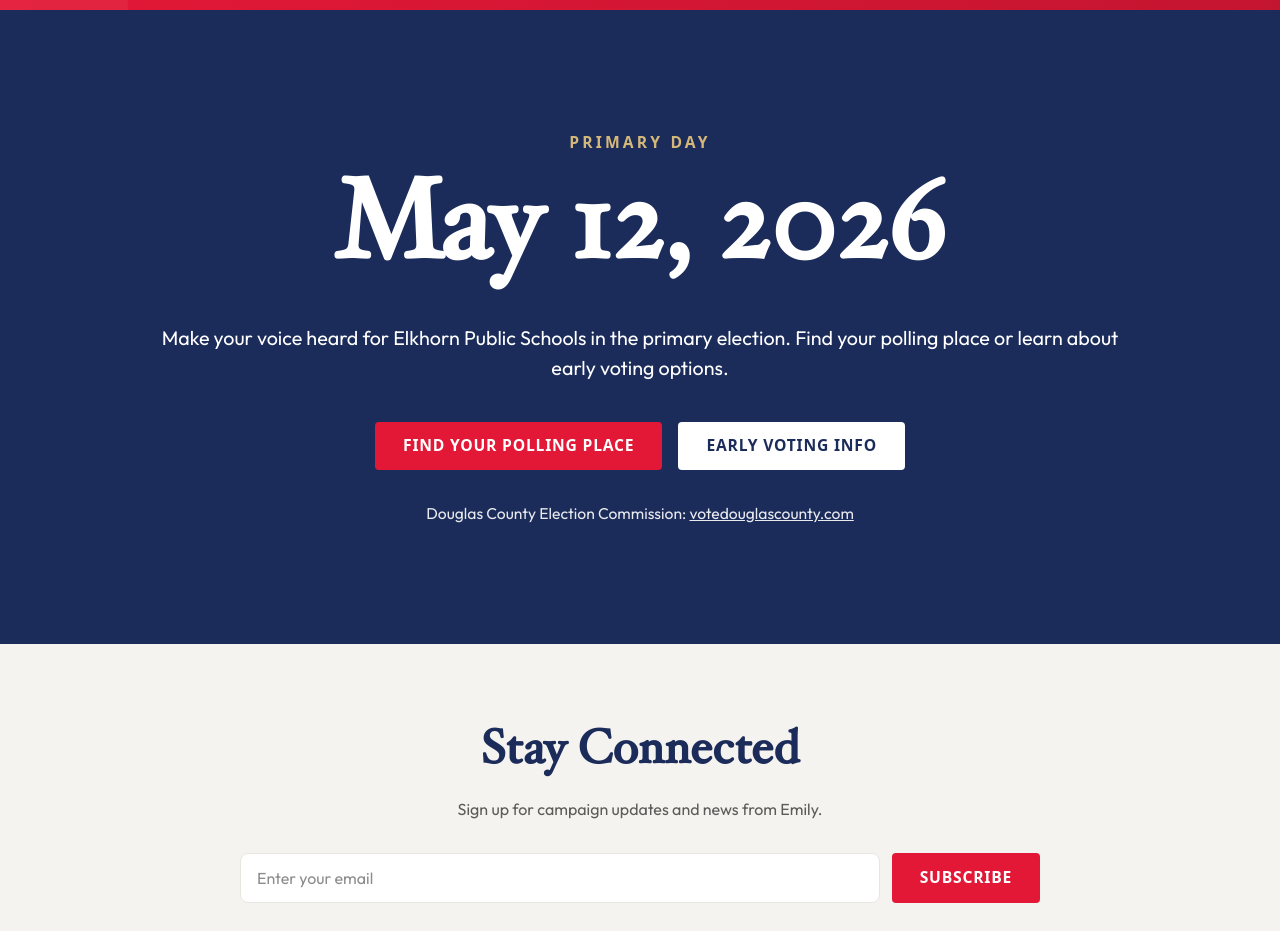
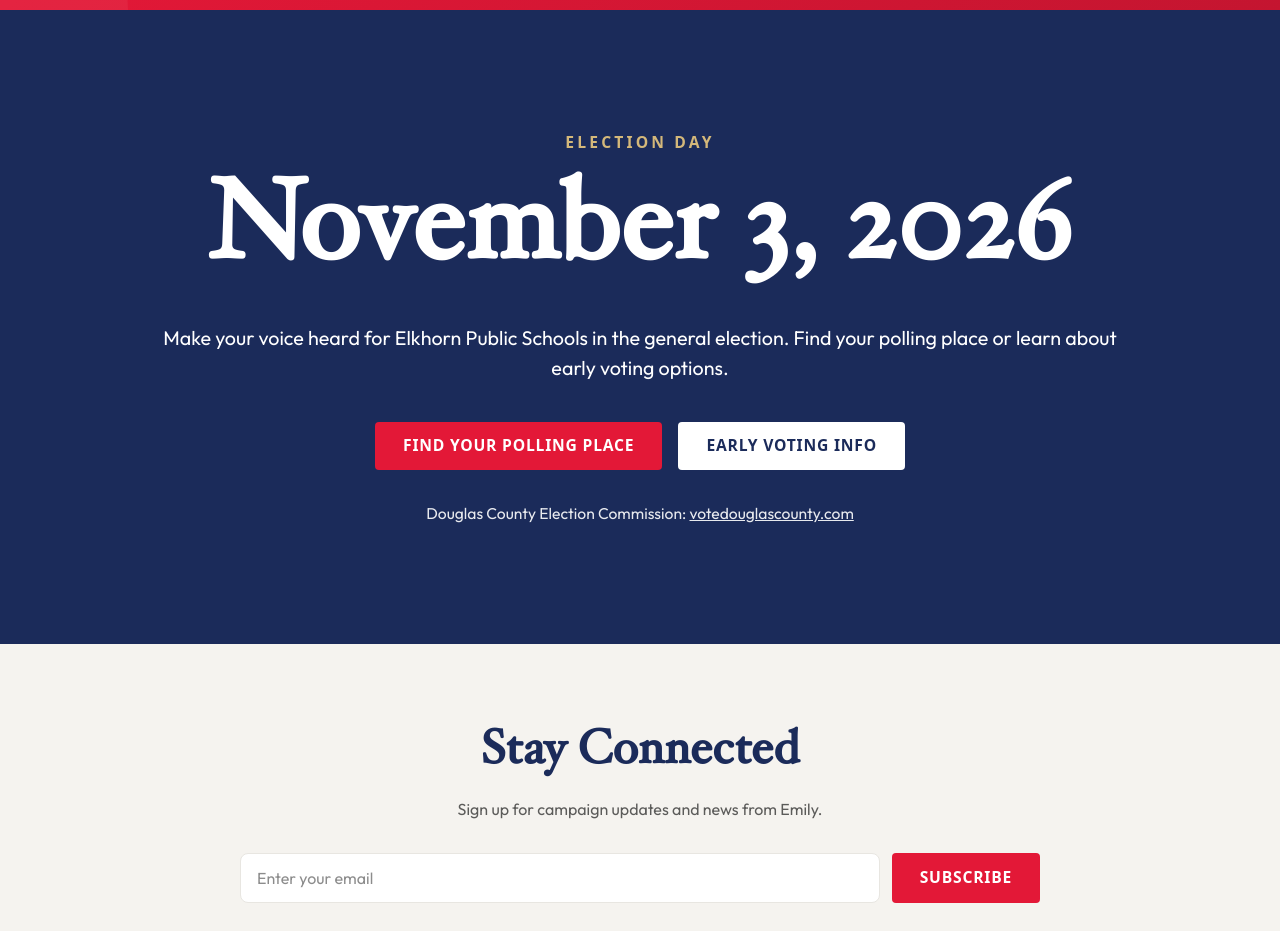
Before and after one commit to pdavlin/emilyforelkhorn.com, an Astro site: page / in a window 1280 px wide. Shown: the part 4540-5471 px from the top of the page. Built offline with nearby package versions, Linux system fonts and the light colour scheme; Astro itself is replaced by a stand-in of ours; a web font is replaced by a local one.

Commit message:
update election date to 2026-11-03

```diff
--- a/src/components/VoteCTA.astro
+++ b/src/components/VoteCTA.astro
@@ -4,18 +4,19 @@
 
 <section id="vote" class="py-(--space-3xl) px-(--space-m) bg-navy text-white">
     <div class="max-w-(--container-lg) mx-auto text-center">
-        <span class="text-gold font-callout font-semibold text-sm tracking-[0.2em] uppercase"
-            >Primary Day</span
+        <span
+            class="text-gold font-callout font-semibold text-sm tracking-[0.2em] uppercase"
+            >Election Day</span
         >
 
         <div class="mt-6 mb-8">
             <span class="font-display text-7xl font-bold block"
-                >May 12, 2026</span
+                >November 3, 2026</span
             >
         </div>
 
         <p class="text-white text-base max-w-xl mx-auto mb-10">
-            Make your voice heard for Elkhorn Public Schools in the primary
+            Make your voice heard for Elkhorn Public Schools in the general
             election. Find your polling place or learn about early voting
             options.
         </p>
```
